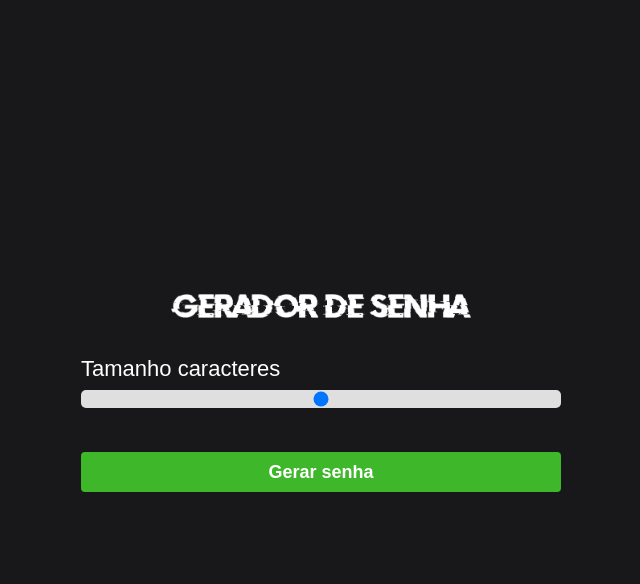
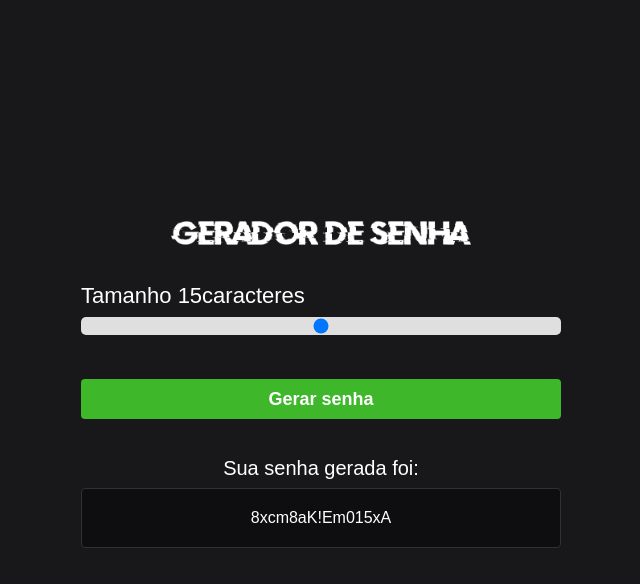
Before and after one commit to kamilaluz/GeradorDeSenhas, a plain HTML site: page index.html in a window 1280 px wide. Both pictures are taken after a click on the button "Gerar senha". Shown: the whole page, without its empty margins (319-959 px from the left). Drawn offline with Linux system fonts and the light colour scheme.

Commit message:
criado arquivo script.js

```diff
--- a/index.html
+++ b/index.html
@@ -16,13 +16,13 @@
         <span> Tamanho <span id="valor"></span>caracteres</span>
         <input id="slider" class="slider" type="range" min="5" max="25" value="15"/>
 
-        <button id="button" class="button-cta">Gerar senha</button>
+        <button id="button" class="button-cta" onclick="generatePassword()">Gerar senha</button>
 
     </main>
 
-    <div id="container-password" class="container-password hide">
+    <div id="container-password" onclick="copyPassword()" class="container-password hide">
         <span class="title">Sua senha gerada foi: </span>
-        <span id="password" class="password">212121212121 </span>
+        <span id="password" class="password"></span>
         <span class="tooltip">Clique na senha para copiar. 👆🏻</span>
     </div>
 
--- a/script.js
+++ b/script.js
@@ -0,0 +1,32 @@
+let sliderElement = document.querySelector("#slider");
+let buttonElement = document.querySelector("#button");
+
+let sizePassword = document.querySelector("#valor");
+let password = document.querySelector("#password");
+
+let containerPassword = document.querySelector("#container-password");
+
+let charset = "abcdefghijklmnopqrstuvwxyzABCDEFGHIJKLMNOPQRSTUVWXYZ0123456789!@";
+let novaSenha = "";
+
+sizePassword.innerHTML = sliderElement.value;
+
+sliderElement.oninput = function(){
+    sizePassword.innerHTML = this.value;
+}
+
+function generatePassword(){
+    let pass = "";
+    for(let i = 0, n = charset.length; i < sliderElement.value; i++) {
+        pass += charset.charAt(Math.floor(Math.random() * n));
+    }
+    containerPassword.classList.remove("hide");
+    password.innerHTML = pass;
+    novaSenha = pass;
+}
+
+
+function copyPassword(){
+    alert("Senha copiada com sucesso!")
+    navigator.clipboard.writeText(novaSenha);
+}
```
